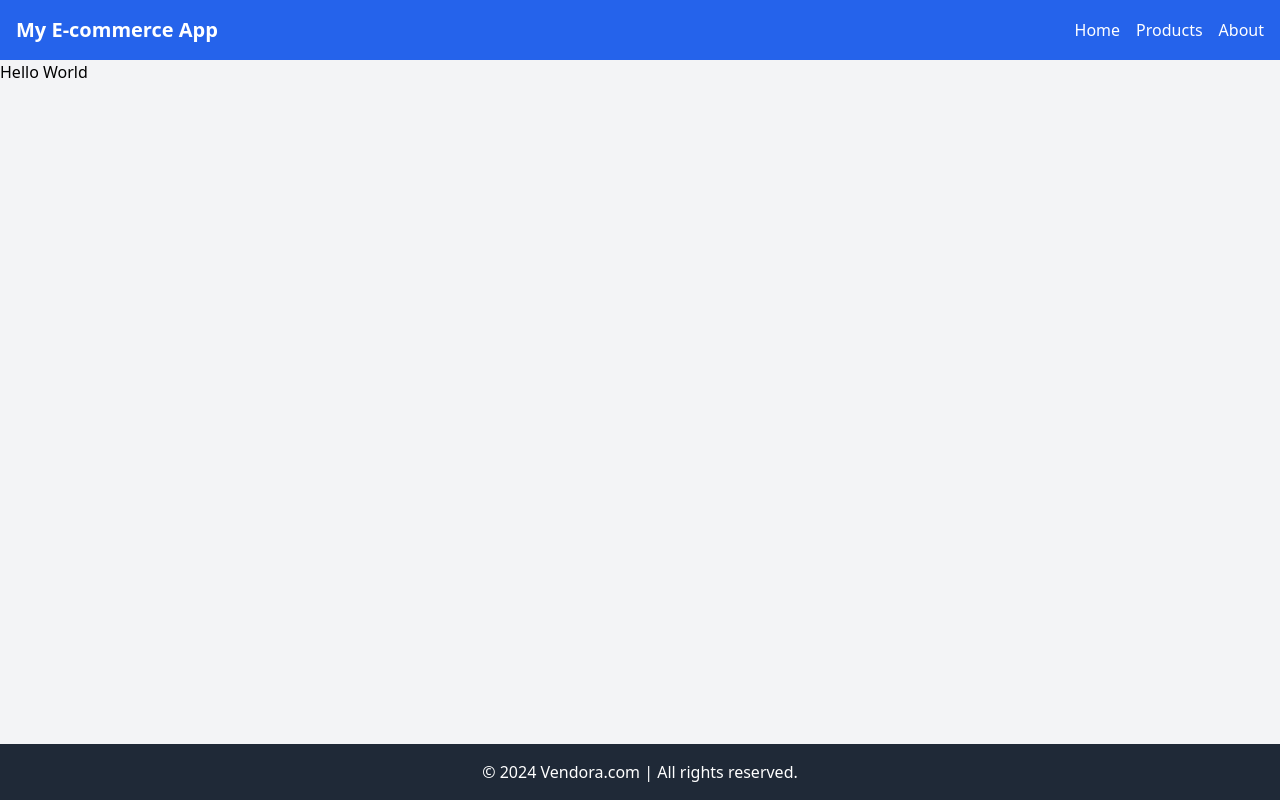
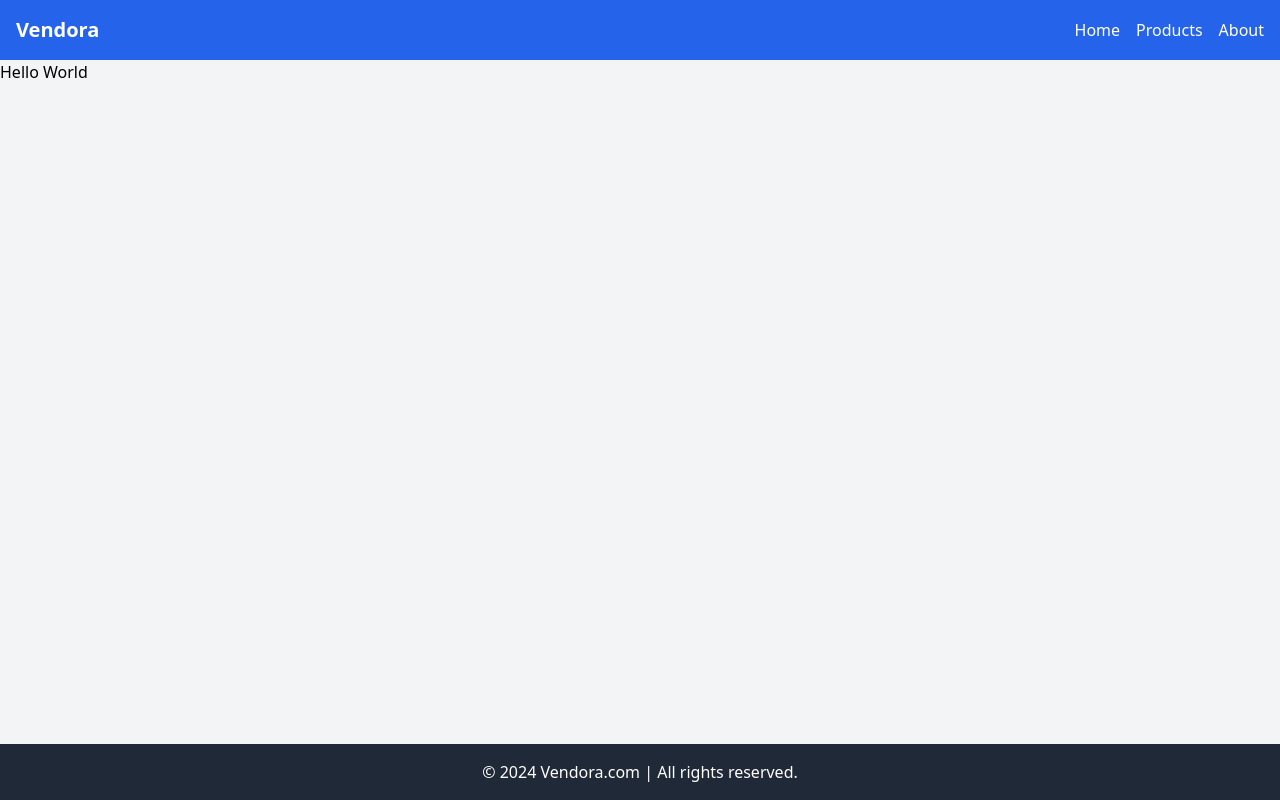
Before and after one commit to theEdgeBreaker/vendora_ecomm, a Next.js app: page / in a window 1280 px wide. Built offline with nearby package versions, Linux system fonts and the light colour scheme.

Commit message:
update heading

```diff
--- a/src/app/components/Header.jsx
+++ b/src/app/components/Header.jsx
@@ -5,7 +5,7 @@ const Header = () => {
   return (
     <header className="bg-blue-600 text-white p-4">
       <nav className="container mx-auto flex justify-between items-center">
-        <h1 className="text-xl font-bold">My E-commerce App</h1>
+        <h1 className="text-xl font-bold">Vendora</h1>
         <ul className="flex space-x-4">
           <li>
             <Link className="hover:underline" href="/">
```
